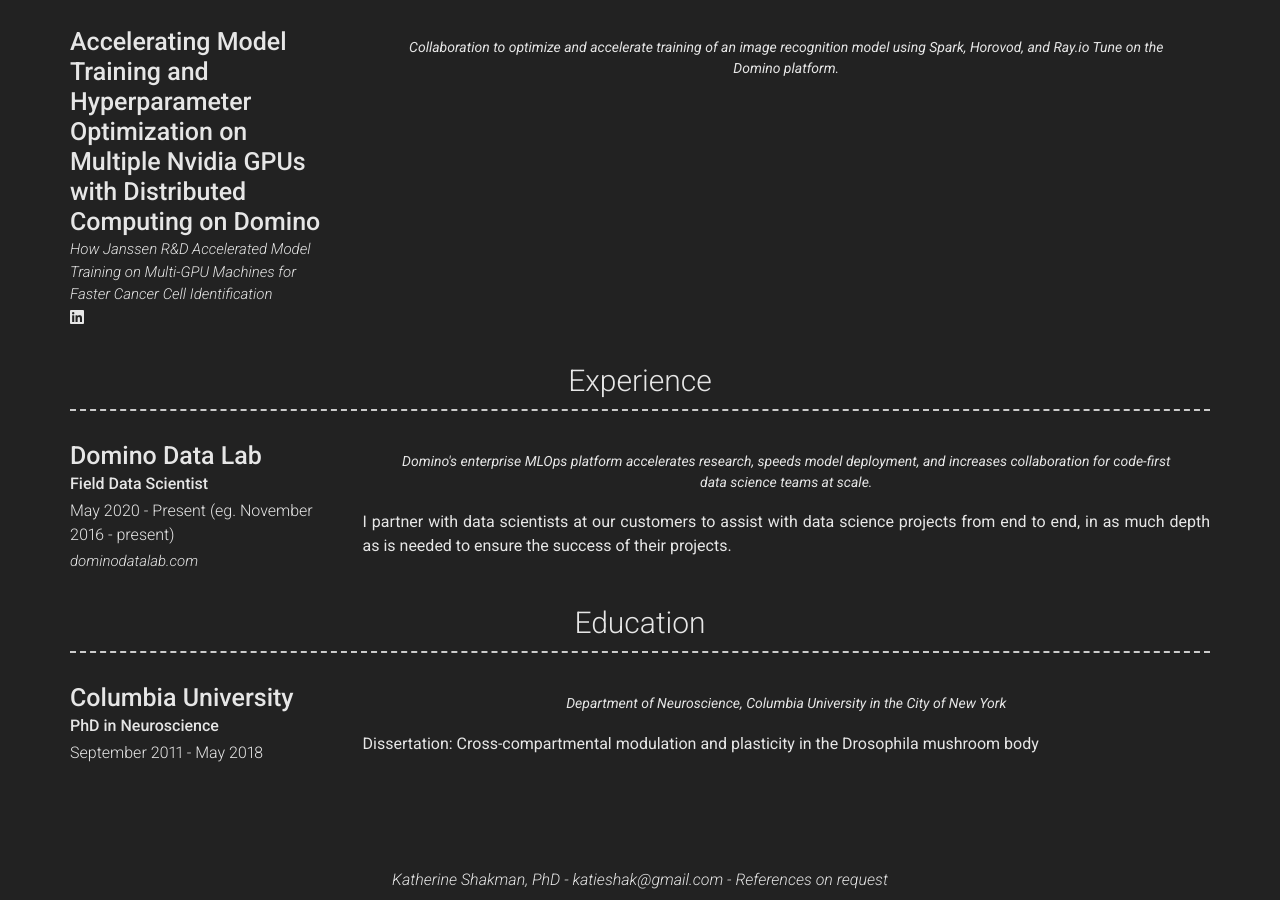
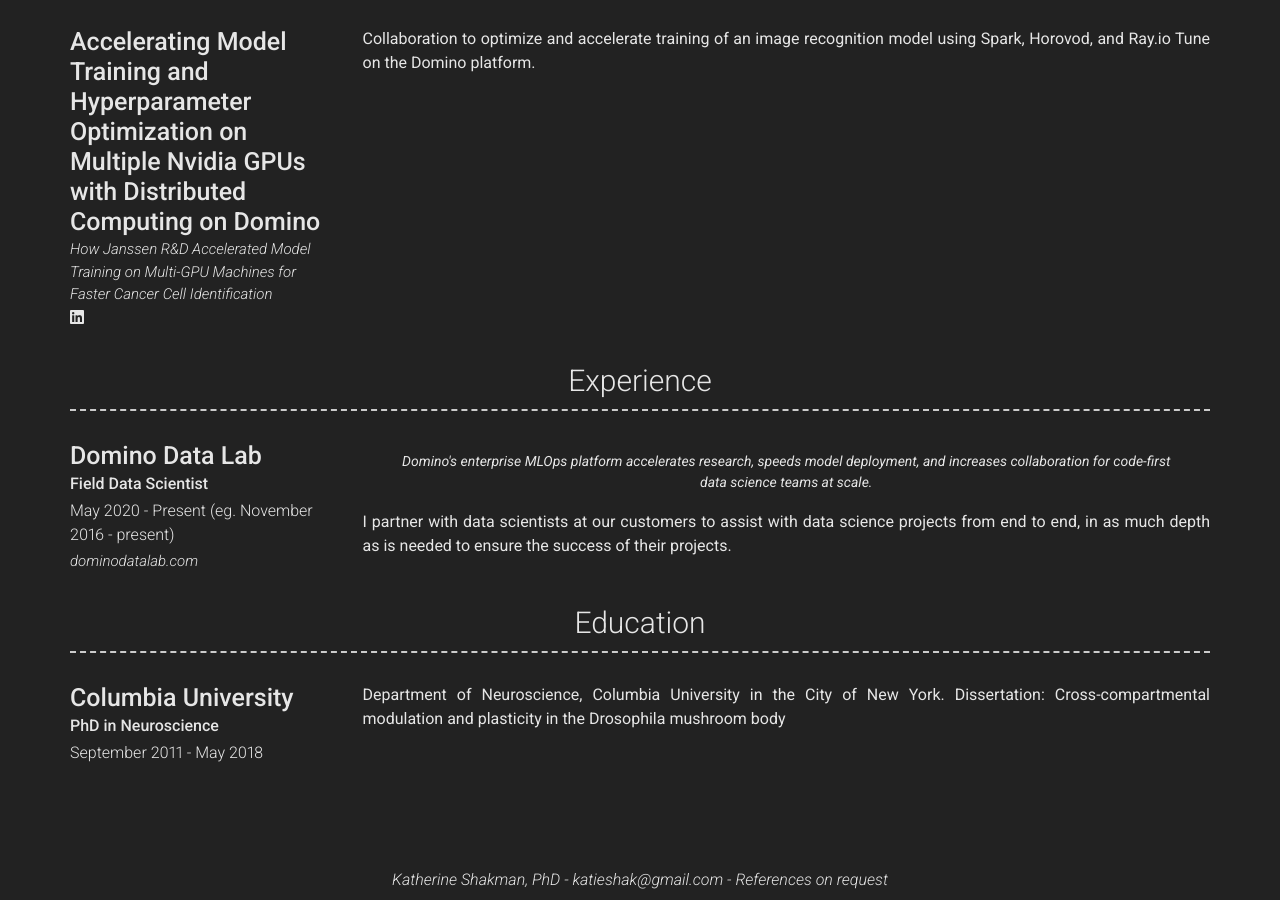
Before and after one commit to katieshakman/katieshakman.github.io, a Jekyll site: the page built from index.md, in a window 1280 px wide and 900 px high, scrolled down 774 px. Built offline with Jekyll 4.4.1, drawn with Linux system fonts in a browser that asks for light colours; nearby versions of some CDN libraries; part of the change alters nothing that is shown.

Commit message:
Layout updates

```diff
--- a/_config.yml
+++ b/_config.yml
@@ -81,7 +81,9 @@ content:
           - title:  Conference Talk LinkedIn Announcement
             icon: fab fa-linkedin
             url: https://www.linkedin.com/posts/katherine-shakman_gtc20-computervision-jnjdatascience-activity-6720000143309074432-WmOl
-        quote: >
+#         quote: >
+#           Collaboration to optimize and accelerate training of an image recognition model using Spark, Horovod, and Ray.io Tune on the Domino platform.
+        description: |
           Collaboration to optimize and accelerate training of an image recognition model using Spark, Horovod, and Ray.io Tune on the Domino platform.
   - title: Experience
     layout: list
@@ -102,9 +104,10 @@ content:
         title: Columbia University
         sub_title: PhD in Neuroscience
         caption: September 2011 - May 2018
-        quote: >
-          Department of Neuroscience, Columbia University in the City of New York
+#         quote: >
+#           Department of Neuroscience, Columbia University in the City of New York
         description: | # this will include new lines to allow paragraphs
+          Department of Neuroscience, Columbia University in the City of New York.
           Dissertation: Cross-compartmental modulation and plasticity in the Drosophila mushroom body
 #   - title: A Little More About Me
 #     layout: text
```
